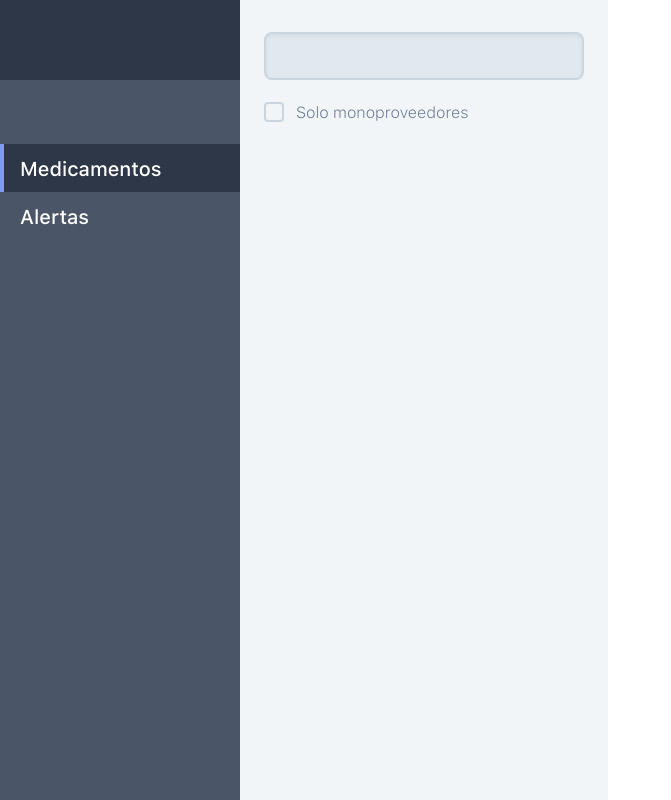
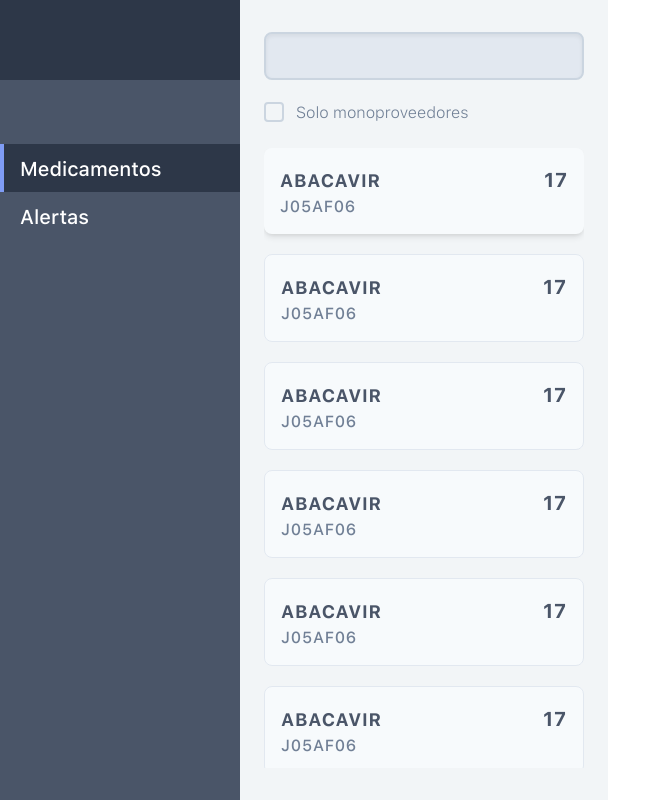
Before and after one commit to l-pizarro/drugs, a Vue app: page / in a window 1280 px wide. Shown: the whole page, without its empty margins (0-671 px from the left). Built offline with nearby package versions, Linux system fonts and the light colour scheme.

Commit message:
Scroll section work

```diff
--- a/src/views/Medicine.vue
+++ b/src/views/Medicine.vue
@@ -7,8 +7,31 @@
         <span v-if="checkbox" class="sf-light text-gray-800">Solo monoproveedores</span>
         <span v-else class="sf-light text-gray-600">Solo monoproveedores</span>
       </div>
-      <div class="mt-6 w-full">
-
+      <div class="w-full h-scroll mt-6 overflow-scroll overflow-hidden" id="scroll">
+        <div v-for="(medicine, index) in medicines" :key="index">
+          <button
+          v-if="index == selectedMedicine"
+          class="w-full p-4 mb-5 text-left rounded-lg shadow-md bg-gray-100 focus:outline-none">
+            <div class="tracking-wider">
+              <div class="w-full flex justify-between items-center sf-bold text-gray-700">
+                <span class="text-lg uppercase">{{medicine.name}}</span>
+                <span class="text-xl">{{medicine.registers}}</span>
+              </div>
+              <span class="sf-medium uppercase text-gray-600">{{medicine.atc}}</span>
+            </div>
+          </button>
+          <button
+          v-else
+          class="w-full p-4 mb-5 text-left rounded-lg border border-gray-300 bg-gray-100 focus:outline-none">
+            <div class="tracking-wider">
+              <div class="w-full flex justify-between items-center sf-bold text-gray-700">
+                <span class="text-lg uppercase">{{medicine.name}}</span>
+                <span class="text-xl">{{medicine.registers}}</span>
+              </div>
+              <span class="sf-medium uppercase text-gray-600">{{medicine.atc}}</span>
+            </div>
+          </button>
+        </div>
       </div>
     </div>
   </div>
@@ -31,6 +54,8 @@ export default {
         {name: "Abacavir", atc: "J05AF06", registers: 17, elements: [{name: "Abacavir Sulfato", register: "12 de en. de 2010", isp: "F-17883/15", provider: "Laboratorios Recalcine S.A", left: 0, expired: "2 semanas", formule: ["Solución inyectable", "500mg"]},]},
         {name: "Abacavir", atc: "J05AF06", registers: 17, elements: [{name: "Abacavir Sulfato", register: "12 de en. de 2010", isp: "F-17883/15", provider: "Laboratorios Recalcine S.A", left: 0, expired: "2 semanas", formule: ["Solución inyectable", "500mg"]},]},
         {name: "Abacavir", atc: "J05AF06", registers: 17, elements: [{name: "Abacavir Sulfato", register: "12 de en. de 2010", isp: "F-17883/15", provider: "Laboratorios Recalcine S.A", left: 0, expired: "2 semanas", formule: ["Solución inyectable", "500mg"]},]},
+        {name: "Abacavir", atc: "J05AF06", registers: 17, elements: [{name: "Abacavir Sulfato", register: "12 de en. de 2010", isp: "F-17883/15", provider: "Laboratorios Recalcine S.A", left: 0, expired: "2 semanas", formule: ["Solución inyectable", "500mg"]},]},
+        {name: "Abacavir", atc: "J05AF06", registers: 17, elements: [{name: "Abacavir Sulfato", register: "12 de en. de 2010", isp: "F-17883/15", provider: "Laboratorios Recalcine S.A", left: 0, expired: "2 semanas", formule: ["Solución inyectable", "500mg"]},]},
         {name: "Abacavir", atc: "J05AF06", registers: 17, elements: [{name: "Abacavir Sulfato", register: "12 de en. de 2010", isp: "F-17883/15", provider: "Laboratorios Recalcine S.A", left: 0, expired: "2 semanas", formule: ["Solución inyectable", "500mg"]},]}
       ]
     }
@@ -39,5 +64,7 @@ export default {
 </script>
 
 <style>
-
+#scroll::-webkit-scrollbar {
+    display: none;
+}
 </style>
--- a/tailwind.config.js
+++ b/tailwind.config.js
@@ -10,6 +10,9 @@ module.exports = {
         '60': '15rem',
         '80': '20rem',
       },
+      height: {
+        'scroll': 'calc(100vh - 180px)'
+      },
       fontSize: {
 
       }
```
